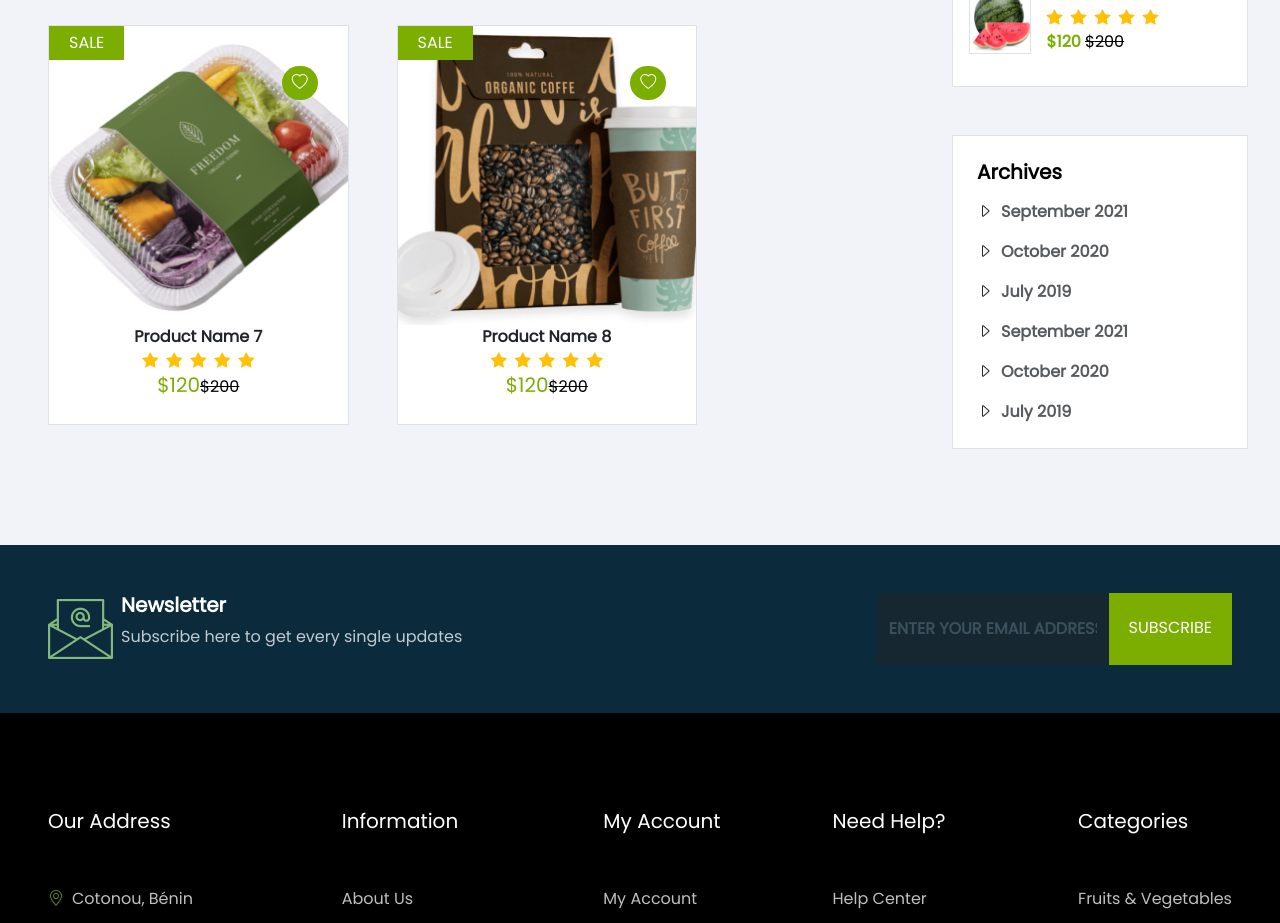
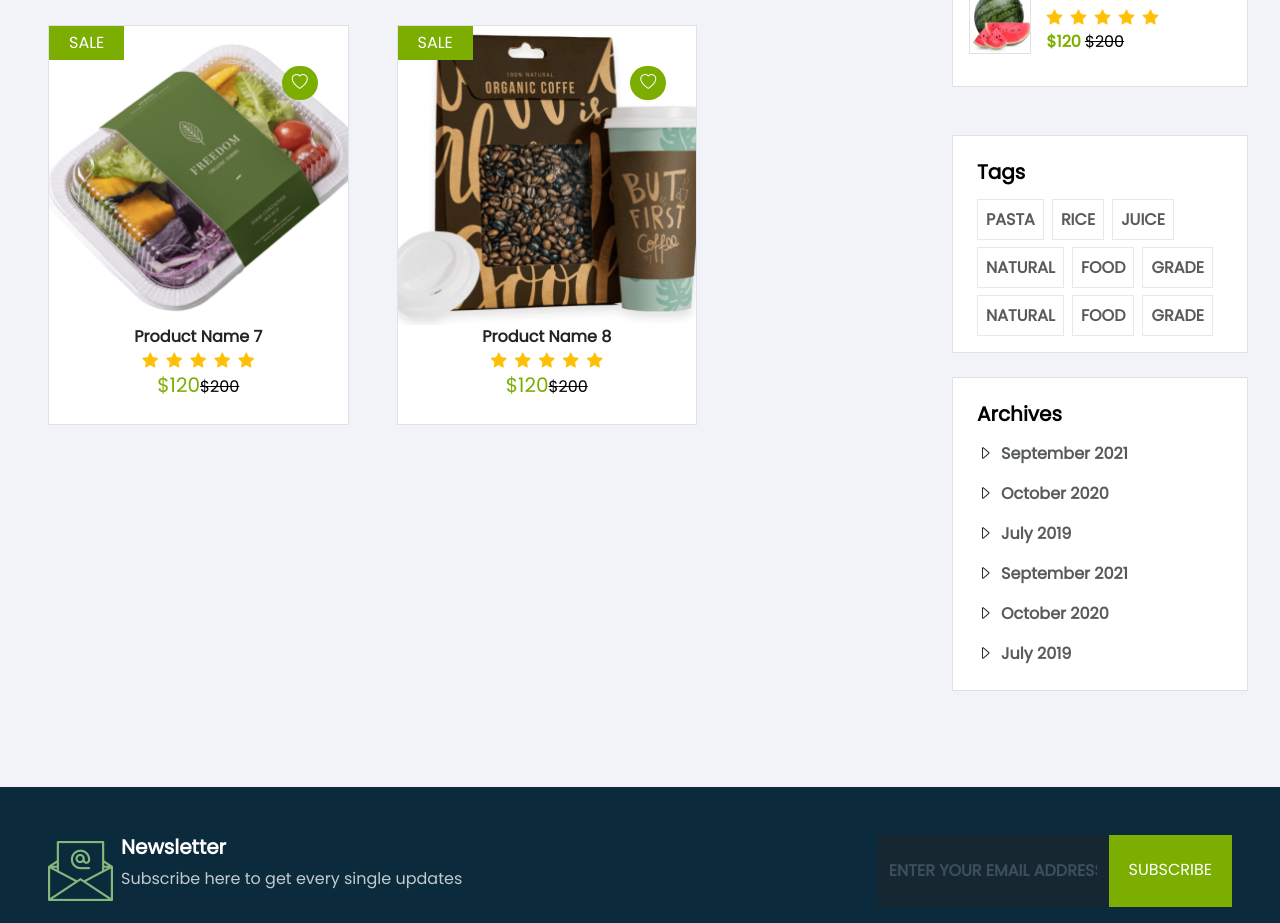
Before and after one commit to noel319/friedshop-front-react, a React (Vite) app: page /shop in a window 1280 px wide. Shown: the part 1400-2323 px from the top of the page. Built offline with nearby package versions, Linux system fonts and the light colour scheme.

Commit message:
Tag Component

```diff
--- /dev/null
+++ b/src/components/Archives.tsx
@@ -0,0 +1,19 @@
+import React from 'react'
+import { Link } from 'react-router-dom'
+import { archives } from '../views/VitualData'
+
+const Archives = () => {
+
+  return (
+    <div className="w-100 p-4 text-black bg-white fd-hover-border-primary border border-1">
+        <h5 className='fw-bold'>Archives</h5>
+        { archives.map((archives) => {
+            return <div key={archives.archive_id} className="archive text-dark mt-3">
+                <span><i className='bi bi-caret-right me-2'></i><Link to={"/"} className='text-dark fw-bold opacity-75'>{archives.date}</Link></span>
+            </div>
+        })}
+    </div>
+  )
+}
+
+export default Archives
--- a/src/components/Tags.tsx
+++ b/src/components/Tags.tsx
@@ -1,17 +1,20 @@
 import React from 'react'
 import { Link } from 'react-router-dom'
-import { archives } from '../views/VitualData'
+import { tags } from '../views/VitualData'
 
 const Tags = () => {
 
   return (
-    <div className="w-100 p-4 text-black bg-white fd-hover-border-primary border border-1">
-        <h5 className='fw-bold'>Archives</h5>
-        { archives.map((archives) => {
-            return <div key={archives.archive_id} className="archive text-dark mt-3">
-                <span><i className='bi bi-caret-right me-2'></i><Link to={"/"} className='text-dark fw-bold opacity-75'>{archives.date}</Link></span>
-            </div>
-        })}
+    <div className="w-100 p-4 text-black bg-white fd-hover-border-primary border border-1 mb-4">
+        <h5 className='fw-bold'>Tags</h5>
+        <div className='d-flex flex-wrap gap-2'>
+          { tags.map((tag) => {
+              return <div key={tag.tag_id} className="tags text-dark mt-3">
+                  <span><Link to={"/"} className='text-dark fw-bold opacity-75 p-2 border border-1'>{tag.name}</Link></span>
+              </div>
+          })}
+        </div>
+
     </div>
   )
 }
--- a/src/views/Shop.tsx
+++ b/src/views/Shop.tsx
@@ -6,6 +6,7 @@ import { Category, PopularProducts, SortProducts } from './includes/Section'
 import SearchBar from '../components/SearchBar'
 import { apiCategory } from './VitualData'
 import Tags from '../components/Tags'
+import Archives from '../components/Archives'
 
 const Shop = () => {
 
@@ -59,6 +60,7 @@ const Shop = () => {
                 <SortProducts />
             </div>
             <Tags />
+            <Archives />
           </aside>
         </div>
         <Footer />
--- a/src/views/VitualData.tsx
+++ b/src/views/VitualData.tsx
@@ -72,6 +72,20 @@
 
   ]
 
+  export const tags = [
+
+    { tag_id: 1, name: 'PASTA' },
+    { tag_id: 2, name: 'RICE' },
+    { tag_id: 3, name: 'JUICE' },
+    { tag_id: 4, name: 'NATURAL' },
+    { tag_id: 5, name: 'FOOD' },
+    { tag_id: 6, name: 'GRADE' },
+    { tag_id: 7, name: 'NATURAL' },
+    { tag_id: 8, name: 'FOOD' },
+    { tag_id: 9, name: 'GRADE' },
+
+  ]
+
   export const teams = [
     {team_id : 1, img : '/src/assets/img/team/1.jpg', name: 'Fortunatus KIDJE', role : 'Web Developer'},
     {team_id : 2, img : '/src/assets/img/team/2.jpg', name: 'Fortunatus KIDJE', role : 'Designer'},
```
